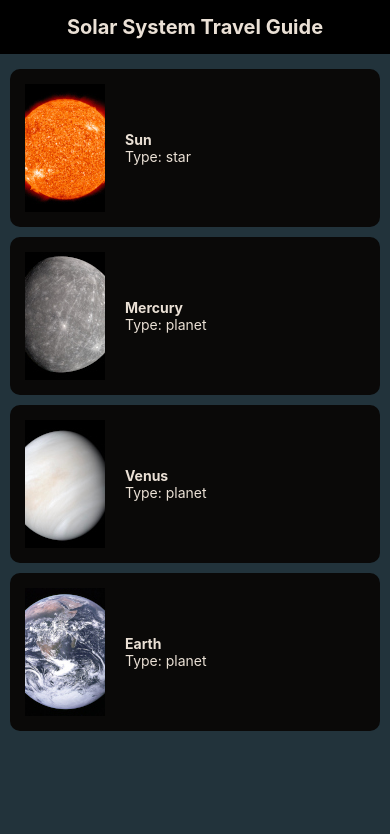
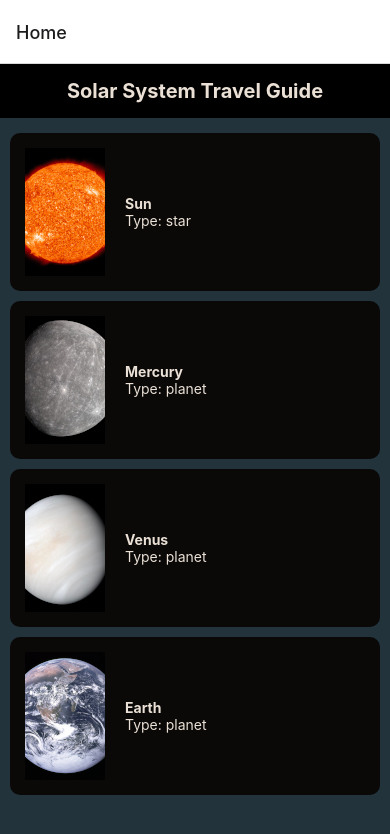
Before and after one commit to pemakhov/react-native-internship, a React Native app: screen / in a window 390 px wide. Shown: the top 834 px of the page. Built offline with nearby package versions, Linux system fonts and the light colour scheme.

Commit message:
feat: add navigation
only home screen for now

```diff
--- a/App.js
+++ b/App.js
@@ -1,6 +1,16 @@
 import React from 'react';
+import { NavigationContainer } from '@react-navigation/native';
+import { createNativeStackNavigator } from '@react-navigation/native-stack';
 import Home from './screens/Home/Home';
 
-const App = () => <Home />;
+const Stack = createNativeStackNavigator();
+
+const App = () => (
+  <NavigationContainer>
+    <Stack.Navigator>
+      <Stack.Screen name="Home" component={Home} />
+    </Stack.Navigator>
+  </NavigationContainer>
+);
 
 export default App;
--- a/package.json
+++ b/package.json
@@ -10,9 +10,13 @@
     "lint": "eslint ."
   },
   "dependencies": {
+    "@react-navigation/native": "^6.0.6",
+    "@react-navigation/native-stack": "^6.2.5",
     "prop-types": "^15.7.2",
     "react": "17.0.2",
-    "react-native": "0.66.3"
+    "react-native": "0.66.3",
+    "react-native-safe-area-context": "^3.3.2",
+    "react-native-screens": "^3.9.0"
   },
   "devDependencies": {
     "@babel/core": "^7.12.9",
```
Also changed, not shown: 2 other files (tests, documents, lock files or other folders).
